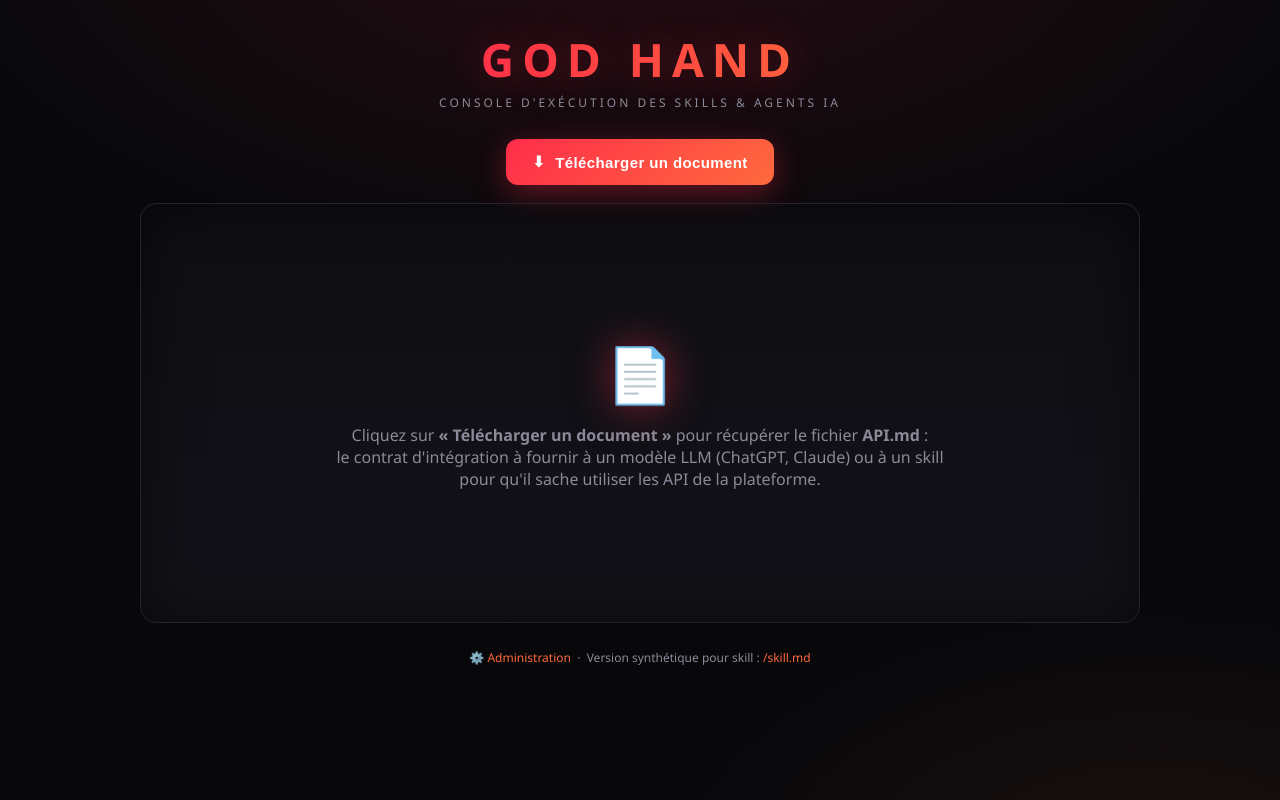
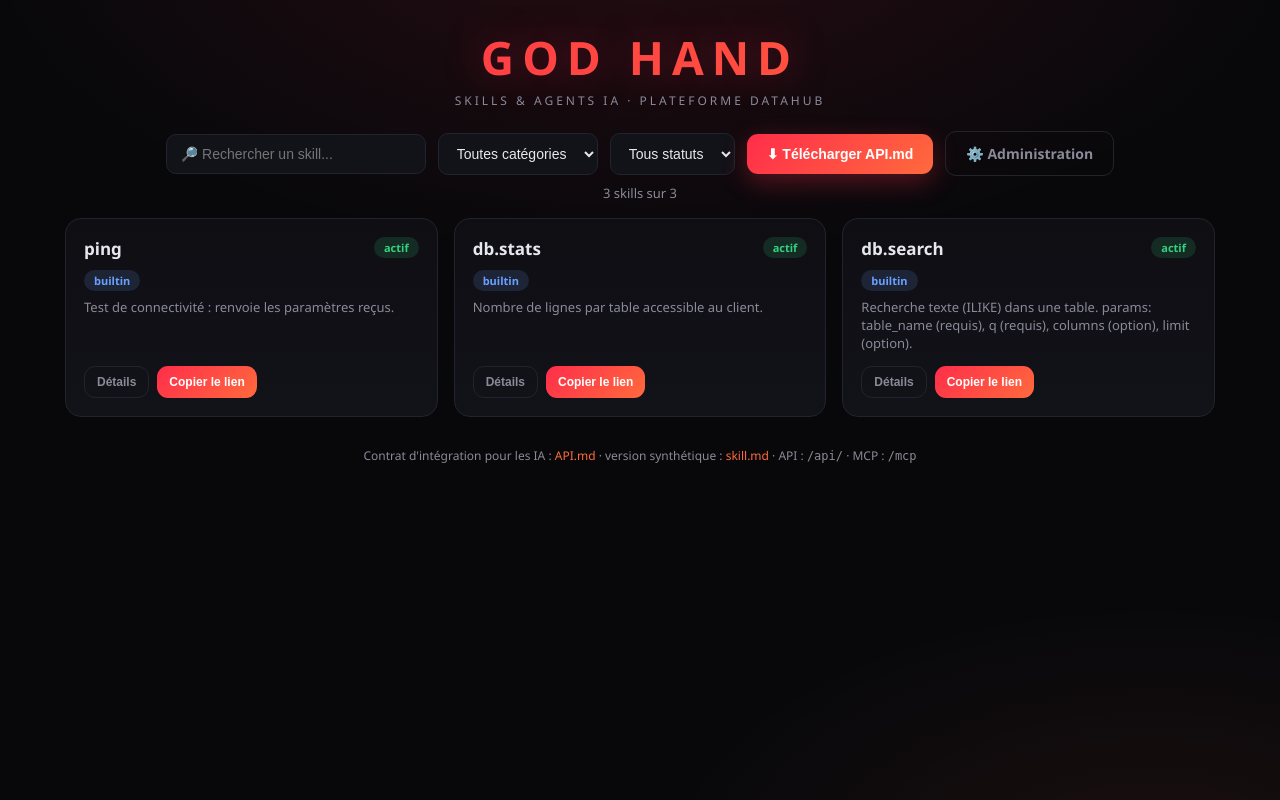
Before and after one commit to obameminkojeanxavier-cell/Angent, a Django app: page / in a window 1280 px wide. Run offline with Django 5.2, Linux system fonts and the light colour scheme; data that the repository does not hold is empty.

Commit message:
Architecture orchestrateur + sous-skills (verrou d'accès)
- Skill: champs kind + is_orchestrator (migration 0005)
- OrchestratorGate : tant qu'aucun skill orchestrateur actif n'existe, un agent
  (token non-maître) ne peut faire AUCUNE action serveur/base -> 403 + message.
  Exemptions : anonyme (web), token maître, catalogue skills (list/def/file)
- import_skill --orchestrator/--kind ; dashboard : checkbox orchestrateur +
  bannière "aucun orchestrateur" ; admin : kind/is_orchestrator
- Orchestrateur prêt à importer : skills_examples/orchestrator/SKILL.md
- Le registre de compétences est dynamique (listSkills reflète les imports)

Co-Authored-By: Claude Opus 4.8 (1M context) <noreply@anthropic.com>

```diff
--- a/api/admin.py
+++ b/api/admin.py
@@ -19,8 +19,8 @@ class ArtifactAdmin(admin.ModelAdmin):
 
 @admin.register(Skill)
 class SkillAdmin(admin.ModelAdmin):
-    list_display = ('name', 'category', 'description', 'is_active', 'updated_at')
-    list_filter = ('is_active', 'category')
+    list_display = ('name', 'kind', 'is_orchestrator', 'category', 'is_active', 'updated_at')
+    list_filter = ('is_active', 'is_orchestrator', 'category')
     search_fields = ('name', 'description', 'instructions')
     readonly_fields = ('created_at', 'updated_at')
     inlines = [SkillFileInline]
--- a/api/models.py
+++ b/api/models.py
@@ -83,6 +83,11 @@ class Skill(models.Model):
     name = models.CharField(max_length=100, unique=True)
     description = models.CharField(max_length=255, blank=True, default='')
     category = models.CharField(max_length=100, blank=True, default='')
+    # 'orchestrateur' pour le skill principal, sinon type de capacité du
+    # sous-skill (ex: fs.write, db.insert…) ou vide (instructionnel).
+    kind = models.CharField(max_length=50, blank=True, default='')
+    # True = skill orchestrateur (point d'entrée / verrou). Un seul suffit.
+    is_orchestrator = models.BooleanField(default=False)
     # Instructions détaillées : ce que l'agent doit faire, quelles actions
     # appeler, dans quel ordre, avec quels paramètres.
     instructions = models.TextField(blank=True, default='')
--- a/datahub/urls.py
+++ b/datahub/urls.py
@@ -21,14 +21,19 @@ urlpatterns = [
     path('a/<str:slug>', render_artifact, name='artifact-render'),
     path('a/<str:slug>/', render_artifact),
 
+    # Catalogue public des skills (page d'accueil dynamique)
+    path('public/skills', mng.public_skills, name='public-skills'),
+
     # Tableau de bord d'administration (GOD HAND) — réservé au staff connecté
     path('manage/', mng.dashboard, name='dashboard'),
+    path('manage/logout/', mng.logout_view, name='manage-logout'),
     path('manage/api/overview', mng.overview),
     path('manage/api/agents/create', mng.agent_create),
     path('manage/api/agents/<int:agent_id>/update', mng.agent_update),
     path('manage/api/agents/<int:agent_id>/delete', mng.agent_delete),
     path('manage/api/skills', mng.skills_list),
     path('manage/api/skills/create', mng.skill_create),
+    path('manage/api/skills/<str:name>/toggle', mng.skill_toggle),
     path('manage/api/skills/<str:name>/delete', mng.skill_delete),
     # Console d'exécution (interface GOD HAND)
     path('console/skills', console_skills, name='console-skills'),
--- a/templates/index.html
+++ b/templates/index.html
@@ -3,231 +3,146 @@
 <head>
 <meta charset="UTF-8">
 <meta name="viewport" content="width=device-width, initial-scale=1.0">
-    <title>GOD HAND — Console d'exécution IA</title>
+<title>GOD HAND — Skills & Agents IA</title>
 <style>
-        :root {
-            --bg: #08080b;
-            --bg2: #0e0e13;
-            --panel: #121219;
-            --border: #23232e;
-            --text: #e7e7ee;
-            --muted: #8a8a99;
-            --accent: #ff2d4a;
-            --accent2: #ff6a3d;
-            --ok: #35d07f;
-            --err: #ff4d5e;
-            --db: #6aa0ff;
-        }
-        * { margin: 0; padding: 0; box-sizing: border-box; }
-        html, body { height: 100%; }
-        body {
-            font-family: 'Segoe UI', system-ui, sans-serif;
-            background:
-                radial-gradient(1200px 600px at 50% -10%, rgba(255,45,74,0.12), transparent 60%),
-                radial-gradient(900px 500px at 90% 110%, rgba(255,106,61,0.08), transparent 55%),
-                var(--bg);
-            color: var(--text);
-            min-height: 100vh;
-            display: flex;
-            flex-direction: column;
-            align-items: center;
-            padding: 28px 18px 60px;
-        }
-        .brand {
-            text-align: center;
-            margin-bottom: 6px;
-        }
-        .brand h1 {
-            font-size: clamp(28px, 5vw, 46px);
-            letter-spacing: 8px;
-            font-weight: 800;
-            background: linear-gradient(90deg, var(--accent), var(--accent2));
-            -webkit-background-clip: text;
-            background-clip: text;
-            color: transparent;
-            text-shadow: 0 0 40px rgba(255,45,74,0.35);
-        }
-        .brand p { color: var(--muted); letter-spacing: 3px; font-size: 12px; text-transform: uppercase; margin-top: 4px; }
-
-        .console {
-            width: 100%;
-            max-width: 1000px;
-            margin-top: 22px;
-            display: flex;
-            flex-direction: column;
-            gap: 18px;
-        }
-        .controls {
-            display: flex;
-            gap: 14px;
-            flex-wrap: wrap;
-            align-items: center;
-            justify-content: center;
-        }
-        select {
-            background: var(--panel);
-            color: var(--text);
-            border: 1px solid var(--border);
-            border-radius: 10px;
-            padding: 13px 16px;
-            font-size: 14px;
-            min-width: 260px;
-            outline: none;
-        }
-        select:focus { border-color: var(--accent); }
-
-        .upload-btn {
-            position: relative;
-            display: inline-flex;
-            align-items: center;
-            gap: 10px;
-            background: linear-gradient(135deg, var(--accent), var(--accent2));
-            color: #fff;
-            border: none;
-            border-radius: 12px;
-            padding: 14px 26px;
-            font-size: 15px;
-            font-weight: 700;
-            letter-spacing: 0.4px;
-            cursor: pointer;
-            box-shadow: 0 8px 30px rgba(255,45,74,0.35);
-            transition: transform .15s, box-shadow .15s, opacity .15s;
-        }
-        .upload-btn:hover { transform: translateY(-2px); box-shadow: 0 12px 40px rgba(255,45,74,0.5); }
-        .upload-btn:active { transform: translateY(0); }
-        .upload-btn[disabled] { opacity: .6; cursor: not-allowed; box-shadow: none; }
-        #file { display: none; }
-
-        .results {
-            background: linear-gradient(180deg, var(--bg2), var(--panel));
-            border: 1px solid var(--border);
-            border-radius: 16px;
-            min-height: 420px;
-            padding: 22px;
-            box-shadow: inset 0 0 60px rgba(0,0,0,0.5);
-        }
-        .placeholder {
-            height: 100%;
-            min-height: 360px;
-            display: flex;
-            flex-direction: column;
-            align-items: center;
-            justify-content: center;
-            gap: 14px;
-            color: var(--muted);
-            text-align: center;
-        }
-        .placeholder .glyph { font-size: 54px; filter: drop-shadow(0 0 22px rgba(255,45,74,0.5)); }
-
-        .docinfo {
-            display: flex; justify-content: space-between; flex-wrap: wrap; gap: 8px;
-            border-bottom: 1px solid var(--border);
-            padding-bottom: 14px; margin-bottom: 16px;
-        }
-        .docinfo .name { font-weight: 700; }
-        .docinfo .meta { color: var(--muted); font-size: 13px; }
-        .badge { padding: 3px 10px; border-radius: 999px; font-size: 12px; font-weight: 700; }
-        .badge.ok { background: rgba(53,208,127,0.15); color: var(--ok); }
-        .badge.err { background: rgba(255,77,94,0.15); color: var(--err); }
-        .badge.run { background: rgba(255,106,61,0.15); color: var(--accent2); }
-
-        .timeline { list-style: none; display: flex; flex-direction: column; gap: 10px; }
-        .step {
-            display: flex; gap: 12px; align-items: flex-start;
-            background: rgba(255,255,255,0.02);
-            border: 1px solid var(--border);
-            border-left: 3px solid var(--muted);
-            border-radius: 10px;
-            padding: 11px 14px;
-            opacity: 0; transform: translateY(6px);
-            animation: rise .28s forwards;
-        }
-        @keyframes rise { to { opacity: 1; transform: none; } }
-        .step.db { border-left-color: var(--db); }
-        .step.error { border-left-color: var(--err); }
-        .step.step { border-left-color: var(--accent2); }
-        .step .ico { font-size: 16px; line-height: 1.4; }
-        .step .body { flex: 1; }
-        .step .label { font-size: 14px; }
-        .step .detail {
-            margin-top: 6px; font-family: 'Consolas', monospace; font-size: 12px;
-            color: var(--muted); white-space: pre-wrap; word-break: break-word;
-        }
-        .kind-tag { font-family: monospace; font-size: 10px; text-transform: uppercase; color: var(--muted); letter-spacing: 1px; }
-
-        .result-block { margin-top: 18px; }
-        .result-block h3 { font-size: 13px; text-transform: uppercase; letter-spacing: 2px; color: var(--muted); margin-bottom: 8px; }
-        pre.json {
-            background: #05050a; border: 1px solid var(--border); border-radius: 10px;
-            padding: 14px; overflow-x: auto; font-family: 'Consolas', monospace; font-size: 13px;
-            color: #cdd6f4;
-        }
-        .errbox {
-            background: rgba(255,77,94,0.08); border: 1px solid rgba(255,77,94,0.4);
-            color: var(--err); border-radius: 10px; padding: 14px; font-family: monospace; font-size: 13px;
-        }
-        .spinner {
-            width: 34px; height: 34px; border-radius: 50%;
-            border: 3px solid rgba(255,45,74,0.2); border-top-color: var(--accent);
-            animation: spin .8s linear infinite;
-        }
-        @keyframes spin { to { transform: rotate(360deg); } }
-        .foot { margin-top: 26px; color: var(--muted); font-size: 12px; text-align: center; }
-        .foot a { color: var(--accent2); text-decoration: none; }
-        .dl-link { color: var(--accent2); text-decoration: none; font-weight: 700; border: 1px solid var(--border); padding: 8px 14px; border-radius: 8px; }
-        .dl-link:hover { border-color: var(--accent2); }
+:root{--bg:#08080b;--panel:#121219;--panel2:#0e0e13;--border:#23232e;--text:#e7e7ee;
+ --muted:#8a8a99;--accent:#ff2d4a;--accent2:#ff6a3d;--ok:#35d07f;--err:#ff4d5e;--db:#6aa0ff;}
+*{margin:0;padding:0;box-sizing:border-box}
+body{font-family:'Segoe UI',system-ui,sans-serif;color:var(--text);min-height:100vh;padding:26px 18px 70px;
+ background:radial-gradient(1100px 560px at 50% -10%,rgba(255,45,74,.12),transparent 60%),
+ radial-gradient(900px 500px at 90% 110%,rgba(255,106,61,.08),transparent 55%),var(--bg)}
+a{color:var(--accent2);text-decoration:none}
+.brand{text-align:center;margin-bottom:8px}
+.brand h1{font-size:clamp(28px,5vw,46px);letter-spacing:8px;font-weight:800;
+ background:linear-gradient(90deg,var(--accent),var(--accent2));-webkit-background-clip:text;background-clip:text;color:transparent;
+ text-shadow:0 0 40px rgba(255,45,74,.35)}
+.brand p{color:var(--muted);letter-spacing:3px;font-size:12px;text-transform:uppercase;margin-top:4px}
+.wrap{max-width:1150px;margin:0 auto}
+.bar{display:flex;gap:12px;flex-wrap:wrap;align-items:center;justify-content:center;margin:22px 0 8px}
+.btn{background:linear-gradient(135deg,var(--accent),var(--accent2));color:#fff;border:none;border-radius:11px;
+ padding:12px 20px;font-weight:700;cursor:pointer;font-size:14px;display:inline-flex;gap:8px;align-items:center;
+ box-shadow:0 8px 26px rgba(255,45,74,.3)}
+.btn:hover{transform:translateY(-2px)}
+.btn.ghost{background:transparent;border:1px solid var(--border);color:var(--muted);box-shadow:none}
+input,select{background:var(--panel);color:var(--text);border:1px solid var(--border);border-radius:10px;
+ padding:11px 14px;font-size:14px;outline:none}
+input:focus,select:focus{border-color:var(--accent)}
+#search{min-width:260px}
+.count{text-align:center;color:var(--muted);font-size:13px;margin:6px 0 16px}
+.grid{display:grid;grid-template-columns:repeat(auto-fill,minmax(290px,1fr));gap:16px}
+.card{background:linear-gradient(180deg,var(--panel2),var(--panel));border:1px solid var(--border);
+ border-radius:16px;padding:18px;display:flex;flex-direction:column;gap:8px;transition:.15s}
+.card:hover{transform:translateY(-3px);border-color:rgba(255,45,74,.4);box-shadow:0 12px 34px rgba(0,0,0,.4)}
+.card .top{display:flex;justify-content:space-between;align-items:flex-start;gap:8px}
+.card h3{font-size:17px}
+.badge{padding:3px 10px;border-radius:999px;font-size:11px;font-weight:700;white-space:nowrap}
+.badge.on{background:rgba(53,208,127,.15);color:var(--ok)}
+.badge.off{background:rgba(255,77,94,.15);color:var(--err)}
+.badge.cat{background:rgba(106,160,255,.14);color:var(--db)}
+.card .desc{color:var(--muted);font-size:13px;flex:1;min-height:34px}
+.card .acts{display:flex;gap:8px;margin-top:6px}
+.card .acts .btn{padding:8px 12px;font-size:12px;box-shadow:none}
+.empty{text-align:center;color:var(--muted);padding:60px 0}
+.empty .glyph{font-size:52px;filter:drop-shadow(0 0 22px rgba(255,45,74,.5));margin-bottom:12px}
+.foot{margin-top:30px;text-align:center;color:var(--muted);font-size:12px}
+.toast{position:fixed;bottom:20px;left:50%;transform:translateX(-50%);background:var(--panel);
+ border:1px solid var(--accent);border-radius:10px;padding:12px 18px;display:none;z-index:50}
 </style>
 </head>
 <body>
-    <div class="brand">
-        <h1>GOD&nbsp;HAND</h1>
-        <p>Console d'exécution des skills &amp; agents IA</p>
+<div class="wrap">
+  <div class="brand"><h1>GOD&nbsp;HAND</h1><p>Skills &amp; Agents IA · plateforme DataHub</p></div>
+
+  <div class="bar">
+    <input id="search" type="text" placeholder="🔎 Rechercher un skill...">
+    <select id="cat"><option value="">Toutes catégories</option></select>
+    <select id="stat">
+      <option value="">Tous statuts</option>
+      <option value="active">Actifs</option>
+      <option value="inactive">Inactifs</option>
+    </select>
+    <button class="btn" onclick="dlApi()">⬇ Télécharger API.md</button>
+    <a class="btn ghost" href="/manage/">⚙️ Administration</a>
   </div>
+  <div class="count" id="count"></div>
 
-    <div class="console">
-        <div class="controls">
-            <button class="upload-btn" id="btn">
-                <span>⬇</span><span>Télécharger un document</span>
-            </button>
-        </div>
-
-        <div class="results" id="results">
-            <div class="placeholder">
-                <div class="glyph">📄</div>
-                <div>Cliquez sur <b>« Télécharger un document »</b> pour récupérer le fichier <b>API.md</b> :<br>
-                le contrat d'intégration à fournir à un modèle LLM (ChatGPT, Claude) ou à un skill<br>
-                pour qu'il sache utiliser les API de la plateforme.</div>
-            </div>
-        </div>
+  <div class="grid" id="grid"></div>
+  <div class="empty" id="empty" style="display:none">
+    <div class="glyph">🧩</div>
+    <div>Aucun skill disponible pour le moment.<br>Ajoute-en depuis l'<a href="/manage/">Administration</a>.</div>
   </div>
 
   <div class="foot">
-        <a href="/manage/">⚙️ Administration</a> &nbsp;·&nbsp;
-        Version synthétique pour skill : <a href="/skill.md">/skill.md</a>
+    Contrat d'intégration pour les IA : <a href="/api.md">API.md</a> ·
+    version synthétique : <a href="/skill.md">skill.md</a> ·
+    API : <code>/api/</code> · MCP : <code>/mcp</code>
   </div>
+</div>
+<div class="toast" id="toast"></div>
 
 <script>
-        const $ = (id) => document.getElementById(id);
-        const results = $('results');
+const $=(s)=>document.querySelector(s);
+let SKILLS=[];
+const esc=(s)=>String(s??'').replace(/[&<>"]/g,c=>({'&':'&amp;','<':'&lt;','>':'&gt;','"':'&quot;'}[c]));
+function toast(m){const t=$('#toast');t.textContent=m;t.style.display='block';setTimeout(()=>t.style.display='none',2200);}
 
-        // Le bouton télécharge directement API.md (aucun explorateur de fichiers).
-        $('btn').addEventListener('click', () => {
-            const a = document.createElement('a');
-            a.href = '/api.md';
-            a.download = 'API.md';
-            document.body.appendChild(a);
-            a.click();
-            a.remove();
+function dlApi(){const a=document.createElement('a');a.href='/api.md';a.download='API.md';document.body.appendChild(a);a.click();a.remove();toast('Téléchargement de API.md…');}
 
-            results.innerHTML =
-                '<div class="placeholder">'
-                + '<div class="glyph">✅</div>'
-                + '<div>Téléchargement de <b>API.md</b> lancé.<br>'
-                + "Transmettez ce fichier à votre modèle d'IA ou à votre skill : "
-                + 'il y trouvera toute la documentation des API de la plateforme.</div>'
-                + '<div style="margin-top:10px"><a class="dl-link" href="/api.md" download>Relancer le téléchargement</a></div>'
-                + '</div>';
+function copyLink(name){
+  const url=location.origin+'/api/skills/'+encodeURIComponent(name)+'/';
+  navigator.clipboard.writeText(url).then(()=>toast('Lien copié : '+url)).catch(()=>toast(url));
+}
+function details(name){
+  const s=SKILLS.find(x=>x.name===name);if(!s)return;
+  const msg=[
+    'Skill : '+s.name,
+    'Categorie : '+(s.category||'-'),
+    'Source : '+s.source,
+    'Statut : '+(s.is_active?'actif':'inactif'),
+    '',
+    (s.description||'(pas de description)'),
+    '',
+    'Utilisation : GET /api/skills/'+s.name+'/ puis suivre les instructions.'
+  ].join('\n');
+  alert(msg);
+}
+
+function render(){
+  const q=$('#search').value.toLowerCase().trim();
+  const cat=$('#cat').value, st=$('#stat').value;
+  let list=SKILLS.filter(s=>{
+    if(q && !((s.name+' '+(s.description||'')).toLowerCase().includes(q)))return false;
+    if(cat && (s.category||'')!==cat)return false;
+    if(st==='active' && !s.is_active)return false;
+    if(st==='inactive' && s.is_active)return false;
+    return true;
   });
+  $('#count').textContent=list.length+' skill'+(list.length>1?'s':'')+' sur '+SKILLS.length;
+  $('#empty').style.display=SKILLS.length?'none':'block';
+  $('#grid').innerHTML=list.map(s=>`
+    <div class="card">
+      <div class="top"><h3>${esc(s.name)}</h3>
+        <span class="badge ${s.is_active?'on':'off'}">${s.is_active?'actif':'inactif'}</span></div>
+      <div><span class="badge cat">${esc(s.category||s.source)}</span></div>
+      <div class="desc">${esc(s.description||'Pas de description.')}</div>
+      <div class="acts">
+        <button class="btn ghost" onclick="details('${esc(s.name)}')">Détails</button>
+        <button class="btn" onclick="copyLink('${esc(s.name)}')">Copier le lien</button>
+      </div>
+    </div>`).join('');
+}
+
+function buildCats(){
+  const cats=[...new Set(SKILLS.map(s=>s.category).filter(Boolean))].sort();
+  $('#cat').innerHTML='<option value="">Toutes catégories</option>'+cats.map(c=>`<option>${esc(c)}</option>`).join('');
+}
+
+$('#search').addEventListener('input',render);
+$('#cat').addEventListener('change',render);
+$('#stat').addEventListener('change',render);
+
+fetch('/public/skills').then(r=>r.json()).then(d=>{SKILLS=d.skills||[];buildCats();render();})
+  .catch(()=>{$('#empty').style.display='block';});
 </script>
 </body>
 </html>
```
Also changed, not shown: api/manage.py (+91 -21 lines), api/management/commands/import_skill.py (+8 -1 lines), api/permissions.py (+34 -0 lines), api/skills.py (+9 -0 lines), api/views.py (+13 -5 lines), skills_examples/orchestrator/SKILL.md (added, +55 -0 lines), templates/dashboard.html (+20 -7 lines), api/migrations/0005_skill_kind_orchestrator.py (added). Lines whose indentation alone changed are shown as unchanged.
